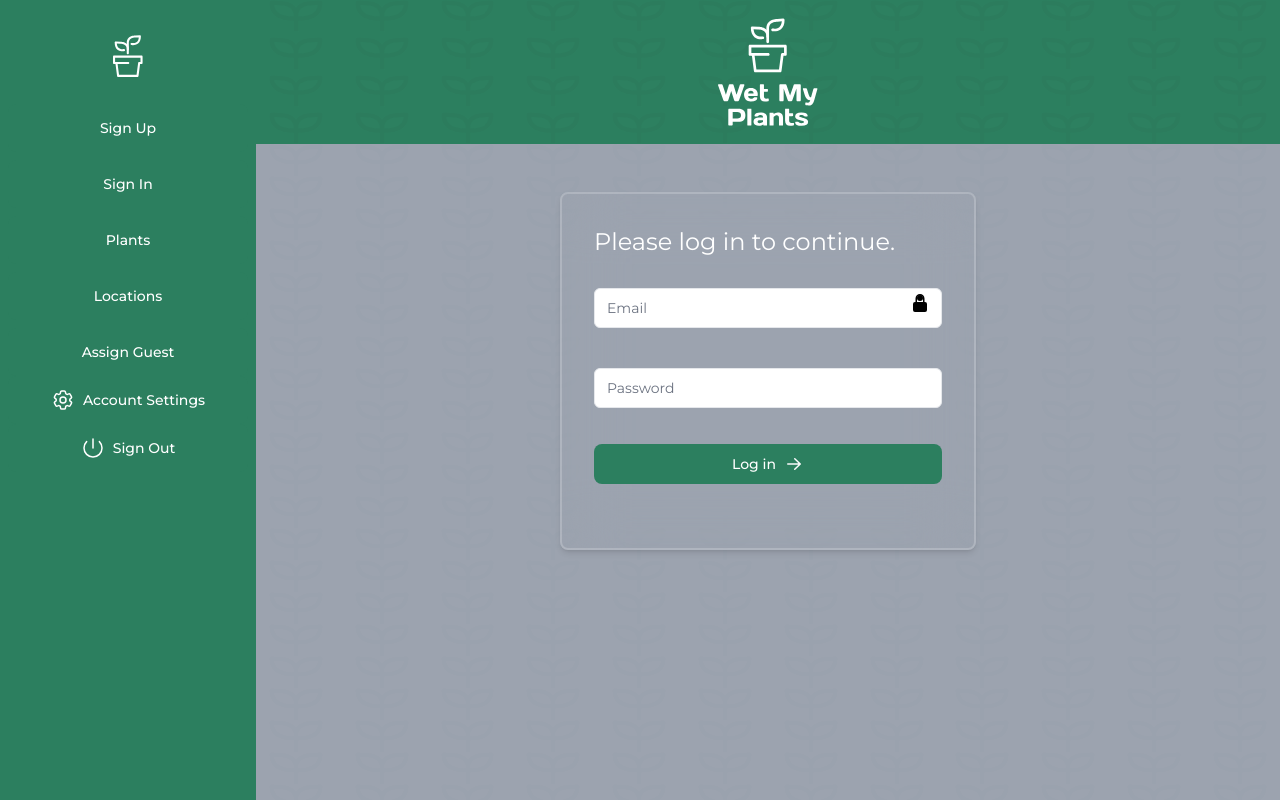
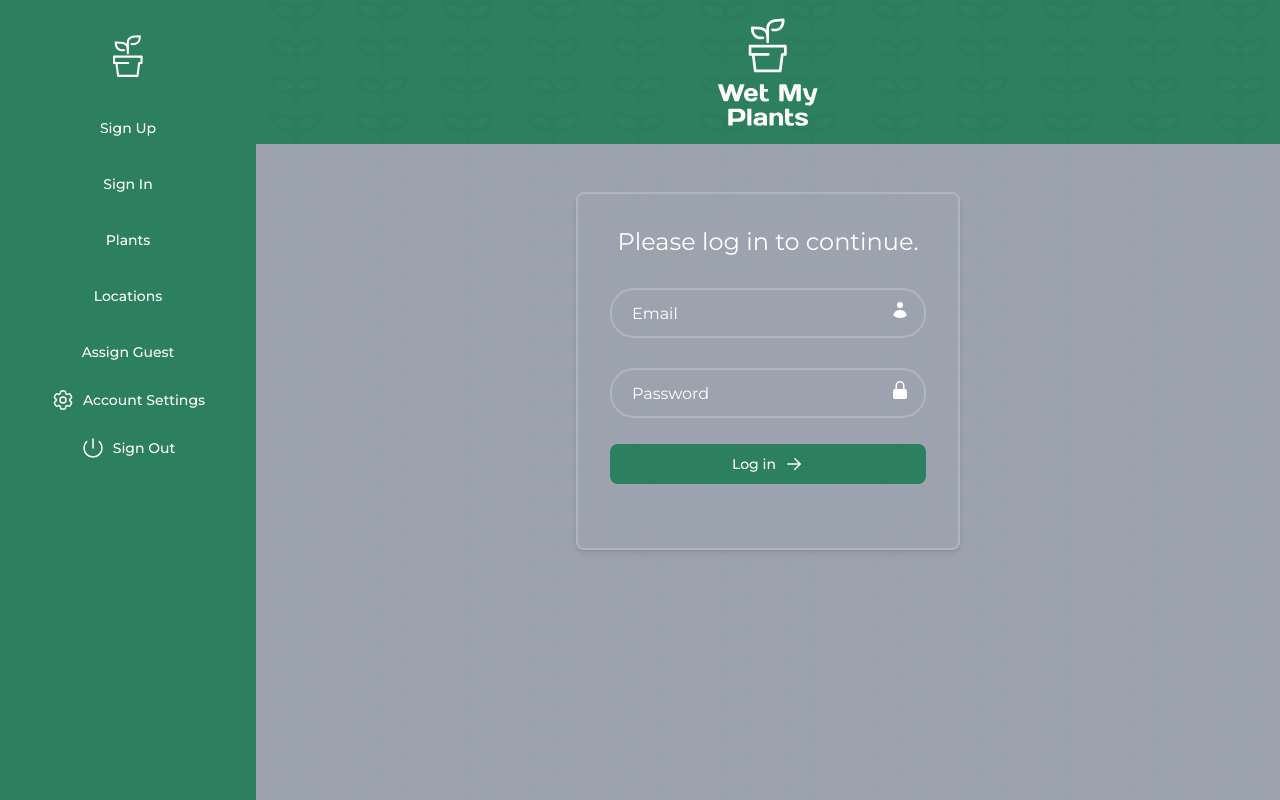
Before and after one commit to dunbar-brett/wet-my-plants-ui, a Next.js app: page / in a window 1280 px wide. Built offline with nearby package versions, Linux system fonts and the light colour scheme.

Commit message:
lots of css. made the login form look a lot better

```diff
--- a/app/globals.css
+++ b/app/globals.css
@@ -4,8 +4,9 @@
 
 @layer components {
   .icon-primary {
-    @apply h-5 w-5 text-black ml-2 absolute;
+    @apply h-5 w-5 text-white ml-2 absolute translate-y-2 right-4 top-1;
   }
+
 }
 
 /* :root {
--- a/app/ui/forms/input.tsx
+++ b/app/ui/forms/input.tsx
@@ -11,7 +11,8 @@ export function Input({ children, className, ...rest }: InputProps) {
         <input
         {...rest}
         className={clsx(
-            `peer block w-full rounded-md border border-gray-200 py-2 md:py-[9px] pl-3 text-sm outline-2 placeholder:text-gray-500`,
+            `bg-transparent border-[2px] border-white border-opacity-20 rounded-3xl
+             text-white text-base h-full outline-none p-5 w-full placeholder:text-white`,
             className,
         )}
         >
--- a/app/ui/forms/loginForm.tsx
+++ b/app/ui/forms/loginForm.tsx
@@ -28,18 +28,18 @@ export default function LoginForm() {
   };
 
   return (
-    <form className='space-y-3 md:space-y-5 w-[26rem] mx-auto'>
+    <form className='space-y-3 md:space-y-5 w-96 mx-auto'>
       <div className='flex-1 rounded-lg bg-transparent backdrop-blur-[30px]
                       border-[2px] border-white border-opacity-20 shadow-md
-                      text-white p-4 md:p-8'>
-        <h1 className='mb-3 text-xl md:text-2xl'>
+                      text-white p-8'>
+        <h1 className='mb-3 text-xl md:text-2xl text-center'>
           Please log in to continue.
         </h1>
-        <div className='w-full'>
-          <div className='h-[50px] mt-[30px] mb-[10px]'>
+        <div className=''>
+          <div className='w-full h-[50px] mt-[30px] mb-[10px] relative'>
             <EmailInput name='email' placeholder='Email' handleChange={handleChange} />
           </div>
-          <div className='h-[50px] mt-[30px] mb-[10px]'>
+          <div className='h-[50px] mt-[30px] mb-[10px] relative'>
             <PasswordInput name='password' placeholder='Password' minLength={6} handleChange={handleChange} />
           </div>
         </div>
@@ -64,7 +64,7 @@ interface InputProps {
 function EmailInput({name, placeholder, handleChange}: InputProps) {
   return (
     <Input
-      className='mb-3 mt-5'
+      className='input-primary'
       id={name}
       type={name}
       name={name}
@@ -72,8 +72,7 @@ function EmailInput({name, placeholder, handleChange}: InputProps) {
       onChange={handleChange}
       required
     >
-      <UserIcon className='icon-primary translate-y-[50%] md:right-[44px]
-                           right-[27px] md:top-[25%] top-[22%]' />
+      <UserIcon className='icon-primary' />
     </Input>
   );
 }
@@ -81,8 +80,7 @@ function EmailInput({name, placeholder, handleChange}: InputProps) {
 function PasswordInput({name, placeholder, minLength, handleChange}: InputProps) {
   return (
     <Input
-      className='mb-3 mt-5'
-      id={name}
+      className='input-primary'
       type={name}
       name={name}
       placeholder={placeholder}
@@ -90,8 +88,7 @@ function PasswordInput({name, placeholder, minLength, handleChange}: InputProps)
       onChange={handleChange}
       required
     >
-      <LockClosedIcon className='icon-primary translate-y-[50%] md:right-[44px]
-                                 right-[27px] md:top-[25%] top-[22%]' />
+      <LockClosedIcon className='icon-primary' />
     </Input>
   );
 }
```
